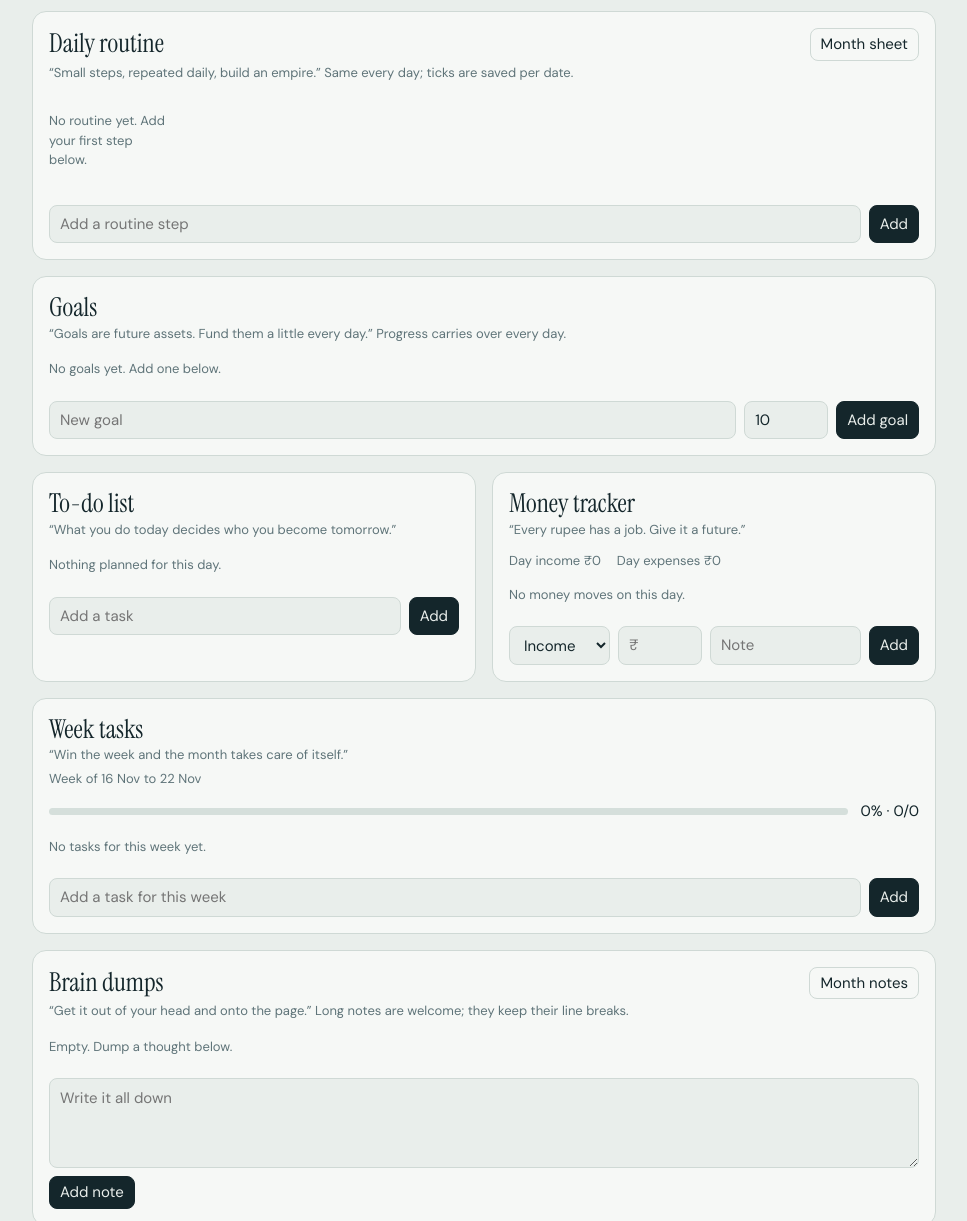
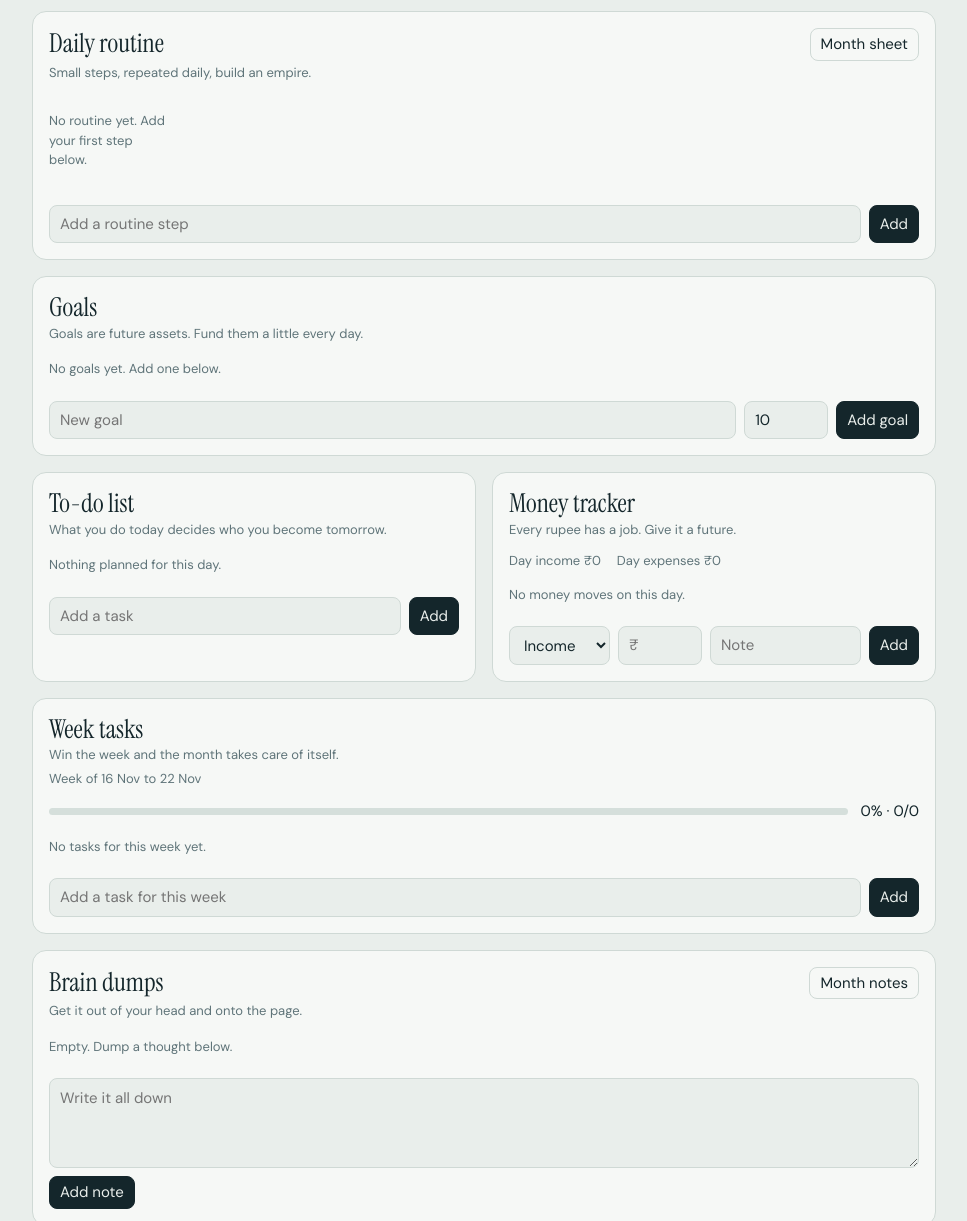
Before and after one commit to vidhi0212-cloud/Empire-Estates, a plain HTML site: page index.html in a window 1280 px wide. Shown: the part 579-1800 px from the top of the page, without its empty margins (156-1123 px from the left). Drawn offline with Linux system fonts and the light colour scheme.

Commit message:
Refactor sections in index.html for consistency

```diff
--- a/index.html
+++ b/index.html
@@ -119,21 +119,21 @@ form textarea{flex:1 1 100%}
 <section class="day"><h2 id="dtitle"></h2><div class="dp"><div class="bar"><i id="dbar"></i></div><span id="dpct"></span></div></section>
 
 <div class="grid">
-  <section class="card wide"><div class="ch" style="margin-bottom:2px"><h2>Daily routine</h2><button id="bsheet" data-a="sheet">Month sheet</button></div><p class="hint">“Small steps, repeated daily, build an empire.” Same every day; ticks are saved per date.</p><div class="panel" id="sheet" hidden></div><div class="tiles" id="routine"></div><form data-f="routine"><input name="t" placeholder="Add a routine step" aria-label="Routine step"><button>Add</button></form></section>
+  <section class="card wide"><div class="ch" style="margin-bottom:2px"><h2>Daily routine</h2><button id="bsheet" data-a="sheet">Month sheet</button></div><p class="hint">Small steps, repeated daily, build an empire.</p><div class="panel" id="sheet" hidden></div><div class="tiles" id="routine"></div><form data-f="routine"><input name="t" placeholder="Add a routine step" aria-label="Routine step"><button>Add</button></form></section>
 
 
 
-  <section class="card wide"><h2>Goals</h2><p class="hint">“Goals are future assets. Fund them a little every day.” Progress carries over every day.</p><ul id="goals"></ul><form data-f="goal"><input name="t" placeholder="New goal" aria-label="Goal name"><input name="target" type="number" min="1" value="10" aria-label="Target" title="Target"><button>Add goal</button></form></section>
+  <section class="card wide"><h2>Goals</h2><p class="hint">Goals are future assets. Fund them a little every day.</p><ul id="goals"></ul><form data-f="goal"><input name="t" placeholder="New goal" aria-label="Goal name"><input name="target" type="number" min="1" value="10" aria-label="Target" title="Target"><button>Add goal</button></form></section>
 
-  <section class="card"><h2>To-do list</h2><p class="hint">“What you do today decides who you become tomorrow.”</p><ul id="todo"></ul><form data-f="todo"><input name="t" placeholder="Add a task" aria-label="Task"><button>Add</button></form></section>
+  <section class="card"><h2>To-do list</h2><p class="hint">What you do today decides who you become tomorrow.</p><ul id="todo"></ul><form data-f="todo"><input name="t" placeholder="Add a task" aria-label="Task"><button>Add</button></form></section>
 
-  <section class="card"><h2>Money tracker</h2><p class="hint">“Every rupee has a job. Give it a future.”</p><div class="tot" id="mtot"></div><ul id="money"></ul><form data-f="money"><select name="type" aria-label="Type"><option value="inc">Income</option><option value="exp">Expense</option></select><input name="amt" type="number" min="0" step="any" placeholder="₹" aria-label="Amount"><input name="t" placeholder="Note" aria-label="Note"><button>Add</button></form></section>
+  <section class="card"><h2>Money tracker</h2><p class="hint">Every rupee has a job. Give it a future.</p><div class="tot" id="mtot"></div><ul id="money"></ul><form data-f="money"><select name="type" aria-label="Type"><option value="inc">Income</option><option value="exp">Expense</option></select><input name="amt" type="number" min="0" step="any" placeholder="₹" aria-label="Amount"><input name="t" placeholder="Note" aria-label="Note"><button>Add</button></form></section>
 
 
 
-  <section class="card wide"><h2>Week tasks</h2><p class="hint">“Win the week and the month takes care of itself.”</p><p class="hint" id="wrange" style="margin-top:-8px"></p><div class="dp" style="margin-bottom:10px"><div class="bar"><i id="wbar"></i></div><span id="wpct"></span></div><ul id="wk"></ul><form data-f="wk"><input name="t" placeholder="Add a task for this week" aria-label="Week task"><button>Add</button></form></section>
+  <section class="card wide"><h2>Week tasks</h2><p class="hint">Win the week and the month takes care of itself.</p><p class="hint" id="wrange" style="margin-top:-8px"></p><div class="dp" style="margin-bottom:10px"><div class="bar"><i id="wbar"></i></div><span id="wpct"></span></div><ul id="wk"></ul><form data-f="wk"><input name="t" placeholder="Add a task for this week" aria-label="Week task"><button>Add</button></form></section>
 
-  <section class="card wide"><div class="ch" style="margin-bottom:2px"><h2>Brain dumps</h2><button id="bdumps" data-a="dumps">Month notes</button></div><p class="hint">“Get it out of your head and onto the page.” Long notes are welcome; they keep their line breaks.</p><div class="panel" id="dpanel" hidden></div><ul id="dump"></ul><form data-f="dump"><textarea name="t" placeholder="Write it all down" aria-label="Brain dump"></textarea><button>Add note</button></form></section>
+  <section class="card wide"><div class="ch" style="margin-bottom:2px"><h2>Brain dumps</h2><button id="bdumps" data-a="dumps">Month notes</button></div><p class="hint">Get it out of your head and onto the page.</p><div class="panel" id="dpanel" hidden></div><ul id="dump"></ul><form data-f="dump"><textarea name="t" placeholder="Write it all down" aria-label="Brain dump"></textarea><button>Add note</button></form></section>
 </div>
 </main>
 
```
